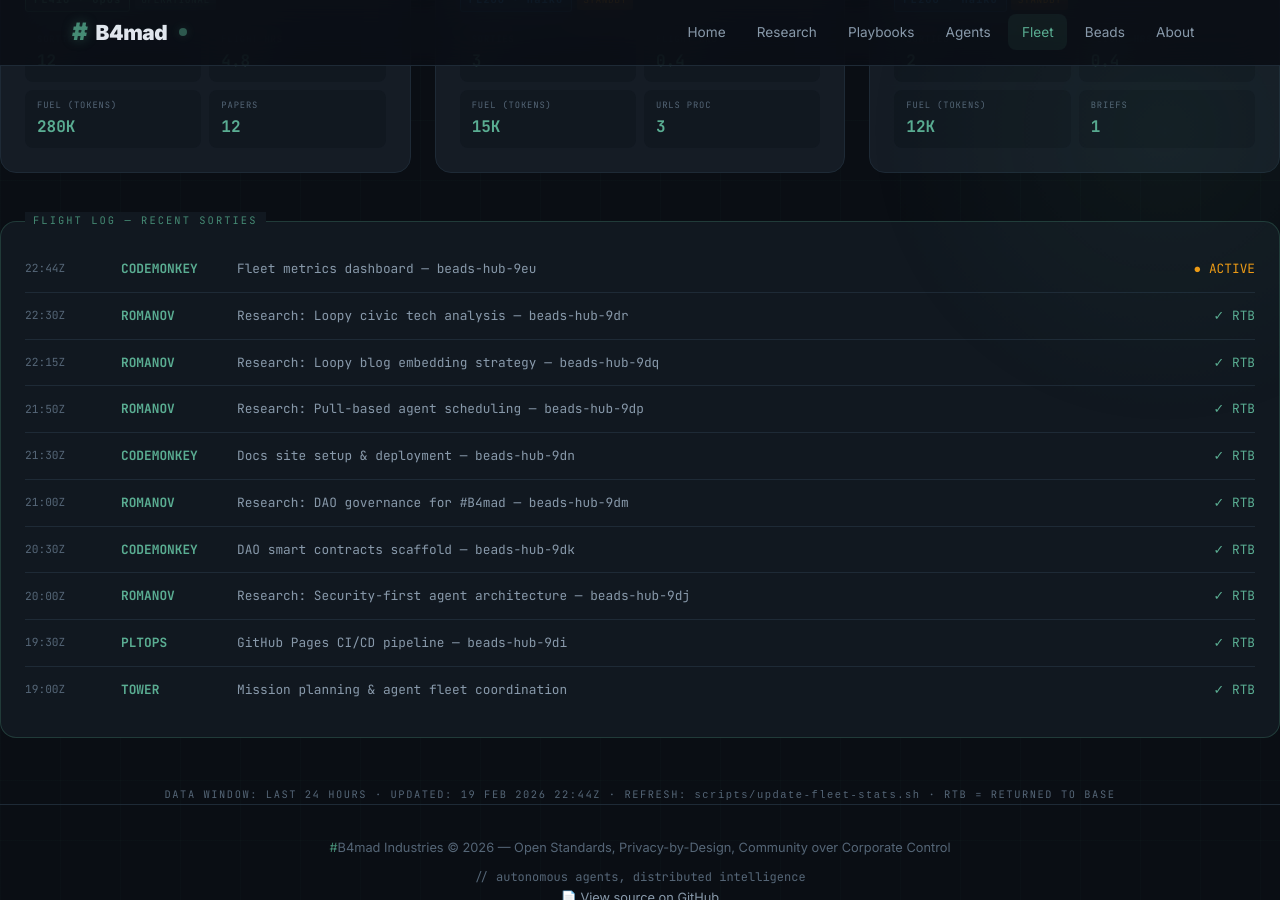
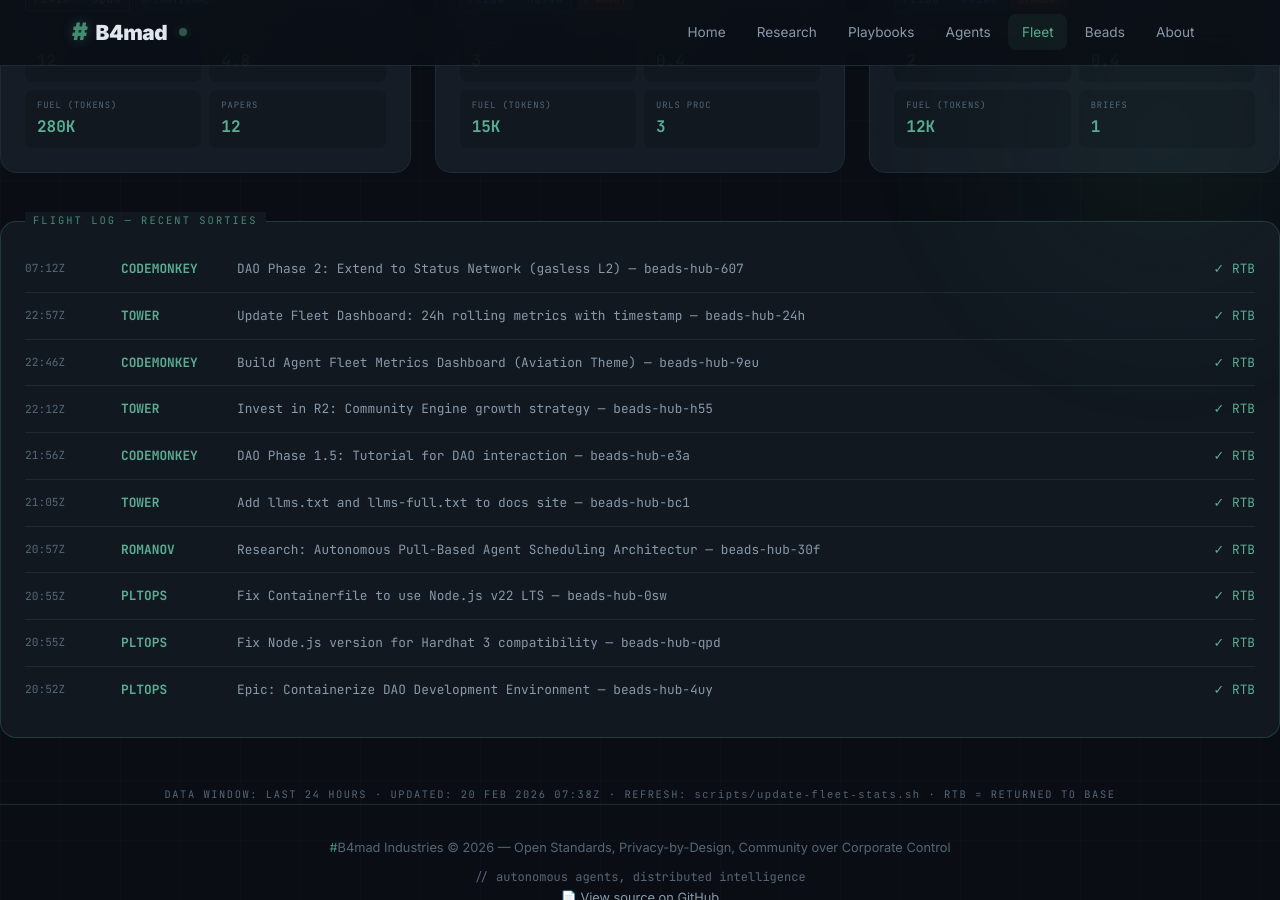
Before and after one commit to brenner-axiom/docs, a Jekyll site: the page built from fleet/index.html, in a window 1280 px wide and 900 px high, scrolled down 806 px. Built offline with Jekyll 4.4.1, drawn with Linux system fonts in a browser that asks for light colours; some of the changed text lies outside the part shown.

Commit message:
fleet: auto-update dashboard stats 2026-02-20T07:38Z

```diff
--- a/fleet/index.html
+++ b/fleet/index.html
@@ -278,33 +278,33 @@ description: "#B4mad Agent Fleet metrics dashboard with aviation theme"
   <div class="radar-container"><div class="radar-sweep"></div></div>
   <h1>✈ Fleet Status</h1>
   <div class="subtitle">#B4mad Air Operations Center</div>
-  <div class="status-line"><span class="blink">▮</span> ALL SYSTEMS NOMINAL — LAST 24H OPS SUMMARY — 19 FEB 2026</div>
+  <div class="status-line"><span class="blink">▮</span> ALL SYSTEMS NOMINAL — LAST 24H OPS SUMMARY — 20 FEB 2026</div>
 </div>
 
 <!-- Cumulative Stats -->
 <div class="stats-bar">
   <div class="stat-item">
-    <div class="stat-value">47</div>
+    <div class="stat-value">50</div>
     <div class="stat-unit">nm</div>
     <div class="stat-label">Distance Flown</div>
   </div>
   <div class="stat-item">
-    <div class="stat-value">2.1M</div>
+    <div class="stat-value">2135K</div>
     <div class="stat-unit">kg</div>
     <div class="stat-label">Fuel Burned</div>
   </div>
   <div class="stat-item">
-    <div class="stat-value">8</div>
+    <div class="stat-value">11</div>
     <div class="stat-unit">pax</div>
     <div class="stat-label">Passengers</div>
   </div>
   <div class="stat-item">
-    <div class="stat-value">36.4</div>
+    <div class="stat-value">36.6</div>
     <div class="stat-unit">hrs</div>
     <div class="stat-label">Flight Hours</div>
   </div>
   <div class="stat-item">
-    <div class="stat-value">63</div>
+    <div class="stat-value">61</div>
     <div class="stat-unit">msn</div>
     <div class="stat-label">Sorties Flown</div>
   </div>
@@ -509,69 +509,69 @@ description: "#B4mad Agent Fleet metrics dashboard with aviation theme"
 <!-- Flight Log -->
 <div class="flight-log">
   <div class="log-entry">
-    <span class="log-time">22:44Z</span>
+    <span class="log-time">07:12Z</span>
     <span class="log-callsign">CODEMONKEY</span>
-    <span class="log-mission">Fleet metrics dashboard — beads-hub-9eu</span>
-    <span class="log-status"><span class="active">● ACTIVE</span></span>
-  </div>
-  <div class="log-entry">
-    <span class="log-time">22:30Z</span>
-    <span class="log-callsign">ROMANOV</span>
-    <span class="log-mission">Research: Loopy civic tech analysis — beads-hub-9dr</span>
+    <span class="log-mission">DAO Phase 2: Extend to Status Network (gasless L2) — beads-hub-607</span>
     <span class="log-status"><span class="complete">✓ RTB</span></span>
   </div>
   <div class="log-entry">
-    <span class="log-time">22:15Z</span>
-    <span class="log-callsign">ROMANOV</span>
-    <span class="log-mission">Research: Loopy blog embedding strategy — beads-hub-9dq</span>
+    <span class="log-time">22:57Z</span>
+    <span class="log-callsign">TOWER</span>
+    <span class="log-mission">Update Fleet Dashboard: 24h rolling metrics with timestamp — beads-hub-24h</span>
     <span class="log-status"><span class="complete">✓ RTB</span></span>
   </div>
   <div class="log-entry">
-    <span class="log-time">21:50Z</span>
-    <span class="log-callsign">ROMANOV</span>
-    <span class="log-mission">Research: Pull-based agent scheduling — beads-hub-9dp</span>
+    <span class="log-time">22:46Z</span>
+    <span class="log-callsign">CODEMONKEY</span>
+    <span class="log-mission">Build Agent Fleet Metrics Dashboard (Aviation Theme) — beads-hub-9eu</span>
     <span class="log-status"><span class="complete">✓ RTB</span></span>
   </div>
   <div class="log-entry">
-    <span class="log-time">21:30Z</span>
-    <span class="log-callsign">CODEMONKEY</span>
-    <span class="log-mission">Docs site setup & deployment — beads-hub-9dn</span>
+    <span class="log-time">22:12Z</span>
+    <span class="log-callsign">TOWER</span>
+    <span class="log-mission">Invest in R2: Community Engine growth strategy — beads-hub-h55</span>
     <span class="log-status"><span class="complete">✓ RTB</span></span>
   </div>
   <div class="log-entry">
-    <span class="log-time">21:00Z</span>
-    <span class="log-callsign">ROMANOV</span>
-    <span class="log-mission">Research: DAO governance for #B4mad — beads-hub-9dm</span>
+    <span class="log-time">21:56Z</span>
+    <span class="log-callsign">CODEMONKEY</span>
+    <span class="log-mission">DAO Phase 1.5: Tutorial for DAO interaction — beads-hub-e3a</span>
     <span class="log-status"><span class="complete">✓ RTB</span></span>
   </div>
   <div class="log-entry">
-    <span class="log-time">20:30Z</span>
-    <span class="log-callsign">CODEMONKEY</span>
-    <span class="log-mission">DAO smart contracts scaffold — beads-hub-9dk</span>
+    <span class="log-time">21:05Z</span>
+    <span class="log-callsign">TOWER</span>
+    <span class="log-mission">Add llms.txt and llms-full.txt to docs site — beads-hub-bc1</span>
     <span class="log-status"><span class="complete">✓ RTB</span></span>
   </div>
   <div class="log-entry">
-    <span class="log-time">20:00Z</span>
+    <span class="log-time">20:57Z</span>
     <span class="log-callsign">ROMANOV</span>
-    <span class="log-mission">Research: Security-first agent architecture — beads-hub-9dj</span>
+    <span class="log-mission">Research: Autonomous Pull-Based Agent Scheduling Architectur — beads-hub-30f</span>
     <span class="log-status"><span class="complete">✓ RTB</span></span>
   </div>
   <div class="log-entry">
-    <span class="log-time">19:30Z</span>
+    <span class="log-time">20:55Z</span>
     <span class="log-callsign">PLTOPS</span>
-    <span class="log-mission">GitHub Pages CI/CD pipeline — beads-hub-9di</span>
+    <span class="log-mission">Fix Containerfile to use Node.js v22 LTS — beads-hub-0sw</span>
     <span class="log-status"><span class="complete">✓ RTB</span></span>
   </div>
   <div class="log-entry">
-    <span class="log-time">19:00Z</span>
-    <span class="log-callsign">TOWER</span>
-    <span class="log-mission">Mission planning & agent fleet coordination</span>
+    <span class="log-time">20:55Z</span>
+    <span class="log-callsign">PLTOPS</span>
+    <span class="log-mission">Fix Node.js version for Hardhat 3 compatibility — beads-hub-qpd</span>
+    <span class="log-status"><span class="complete">✓ RTB</span></span>
+  </div>
+  <div class="log-entry">
+    <span class="log-time">20:52Z</span>
+    <span class="log-callsign">PLTOPS</span>
+    <span class="log-mission">Epic: Containerize DAO Development Environment — beads-hub-4uy</span>
     <span class="log-status"><span class="complete">✓ RTB</span></span>
   </div>
 </div>
 
 <div style="text-align: center; margin-top: 2rem;">
   <p style="font-family: 'JetBrains Mono', monospace; font-size: 0.65rem; color: var(--text-muted); letter-spacing: 0.15em;">
-    DATA WINDOW: LAST 24 HOURS · UPDATED: 19 FEB 2026 22:44Z · REFRESH: <code>scripts/update-fleet-stats.sh</code> · RTB = RETURNED TO BASE
+    DATA WINDOW: LAST 24 HOURS · UPDATED: 20 FEB 2026 07:38Z ·  REFRESH: <code>scripts/update-fleet-stats.sh</code> · RTB = RETURNED TO BASE
   </p>
 </div>
```
